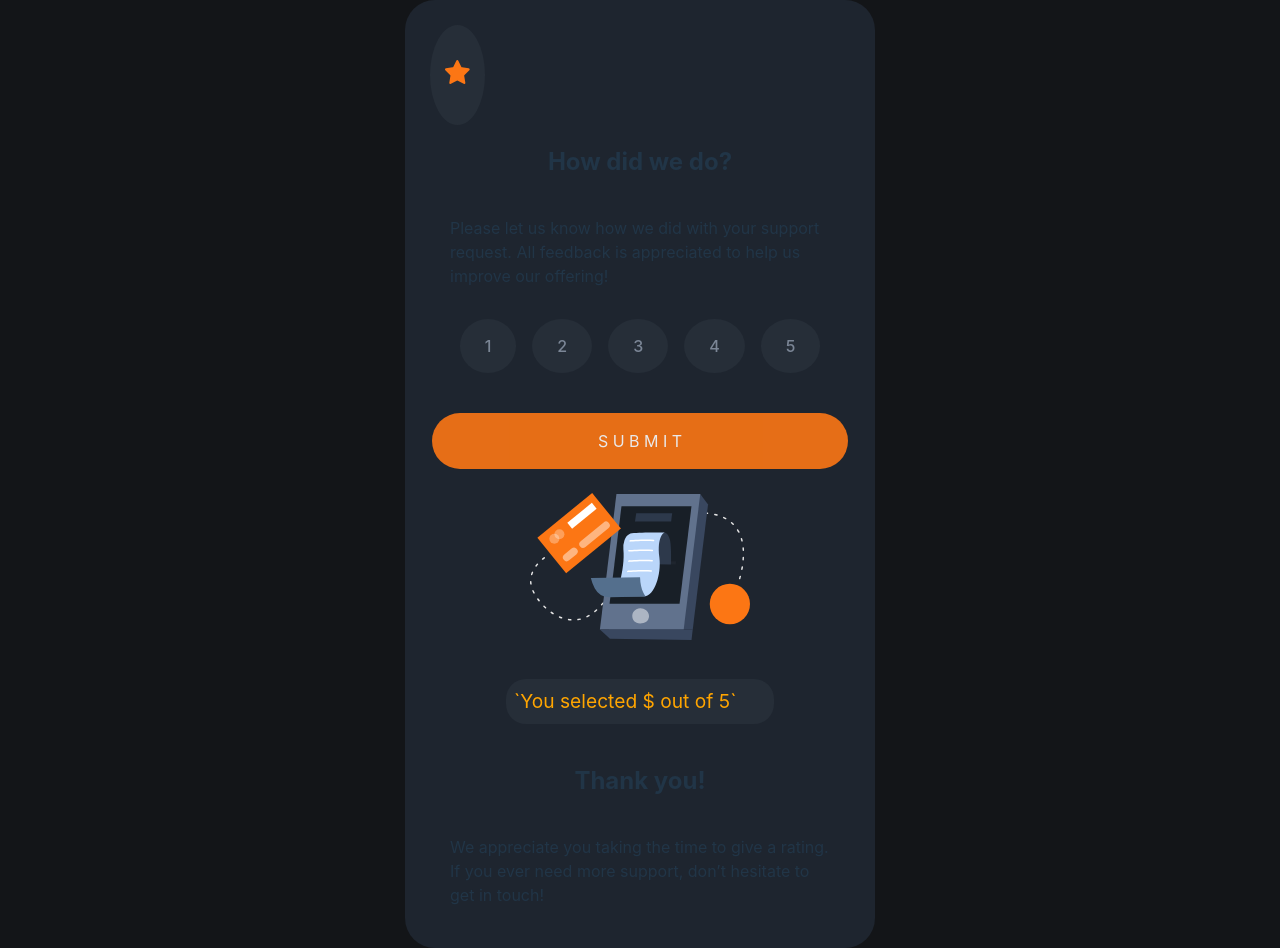
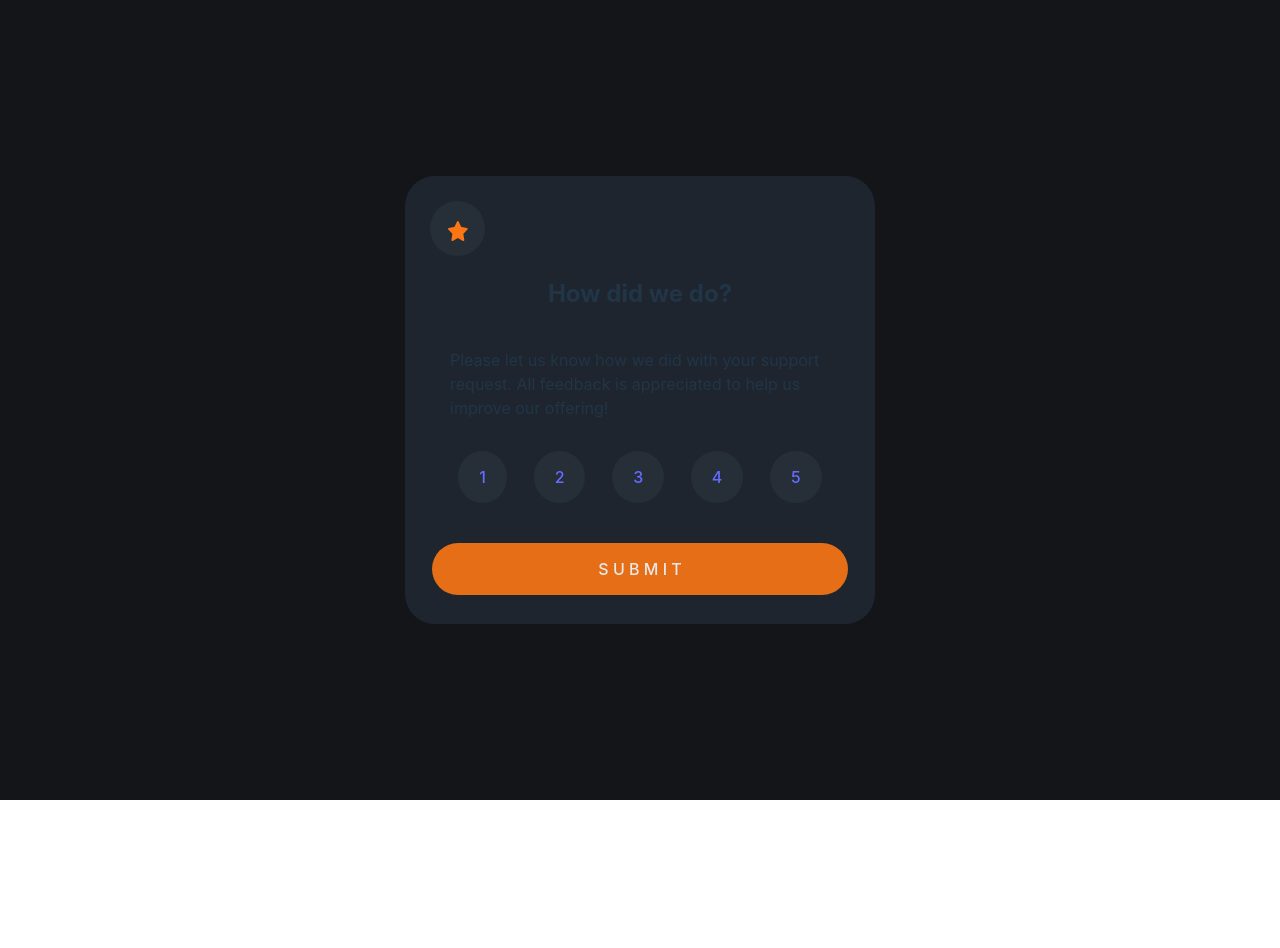
Before and after one commit to gionare/interactive-rating-component, a React (Vite) app: page / in a window 1280 px wide. After the commit the page ends 800 px from the top, so only its background shows below. Built offline with nearby package versions, Linux system fonts and the light colour scheme.

Commit message:
final all functions are working

```diff
--- a/src/App.css
+++ b/src/App.css
@@ -6,6 +6,8 @@
 
   border-radius: 30px;
   background-color: #1e252f;
+  /* background: #131518; */
   width: 420px;
+  /* height: 100vh; */
   padding: 25px;
 }
--- a/src/App.jsx
+++ b/src/App.jsx
@@ -1,20 +1,26 @@
+import { useState } from "react"; // to be able to use props, useState
 import "./App.css";
 import Header from "./components/Header/Header";
 import Score from "./components/Score/Score";
 import Btn from "./components/Btn/Btn";
 import ThankYouCard from "./components/ThankYouCard/ThankYouCard";
-import { useState } from "react";
-import viteLogo from "/vite.svg";
 
 function App() {
-  const [count, setCount] = useState(0);
+  const [submit, setSubmit] = useState(false); // using props for Btn.jsx
+  const [rate, setRate] = useState(); // brought it from local Score.js and will give it back as an props.rate
 
   return (
+    // state lifting is happening here e.x rate={rate}
     <div className="card">
-      <Header />
-      <Score />
-      <Btn />
-      <ThankYouCard />
+      {submit ? (
+        <ThankYouCard rate={rate} />
+      ) : (
+        <>
+          <Header />
+          <Score rate={rate} setRate={setRate} />
+          <Btn setSubmit={setSubmit} rate={rate} />
+        </>
+      )}
     </div>
   );
 }
--- a/src/components/Btn/Btn.jsx
+++ b/src/components/Btn/Btn.jsx
@@ -1,10 +1,22 @@
 import React from "react";
 import "./Btn.css";
 
-export default function Btn() {
+export default function Btn(props) {
   return (
     <>
-      <buttom className="button"> S U B M I T </buttom>
+      <button
+        className="button"
+        onClick={() => {
+          if (props.rate) {
+            props.setSubmit(true);
+            console.log("Submission is happening");
+          }
+        }}
+      >
+        S U B M I T{" "}
+      </button>
     </>
   );
 }
+
+// props is coming from app.jsx
--- a/src/components/Header/Header.css
+++ b/src/components/Header/Header.css
@@ -2,11 +2,15 @@ h2 {
   font-size: 3vh;
 }
 .img-div {
-  width: 25px;
+  width: 55px;
+  height: 55px;
   border-radius: 50%;
-  padding: 15px;
-  background: #262e38;
+  background-color: #262e38;
+  display: flex;
+  justify-content: center; /* Center horizontally */
+  align-items: center; /* Center vertically */
 }
 .star-img {
-  width: 25px;
+  width: 20px; /* Set width of the star image */
+  height: 20px; /* Set height of the star image */
 }
--- a/src/components/Header/Header.jsx
+++ b/src/components/Header/Header.jsx
@@ -1,3 +1,4 @@
+import star from "../../assets/icon-star.svg";
 import React from "react";
 import "./Header.css";
 
@@ -5,7 +6,7 @@ export default function Header() {
   return (
     <>
       <div className="img-div">
-        <img className="star-img" src="./public/icon-star.svg" alt="star" />
+        <img className="star-img" src={star} alt="star" />
       </div>
       <h2> How did we do?</h2>
       <p>
--- a/src/components/Score/Score.css
+++ b/src/components/Score/Score.css
@@ -1,22 +1,24 @@
 .pagination {
+  /* border: solid; */
   display: flex;
-  margin: auto;
-  gap: 2vh;
+  justify-content: space-around;
+
   padding: 15px;
 }
 
-.pagination a {
+.pagination button {
   background: #262e38;
+  color: #6f4d4d;
   border-radius: 50%;
-  color: #7b8696;
-  padding: 15px 25px;
+  padding: 15px 20px;
   transition: background-color 0.3s;
 }
 
-.pagination a.active {
-  background-color: #4caf50;
+button:hover:not(.active) {
+  background-color: #ddd;
+}
+
+.pagination .active {
+  background-color: #fc7614;
   color: white;
 }
-.pagination a:hover:not(.active) {
-  background-color: #ddd;
-}
--- a/src/components/Score/Score.jsx
+++ b/src/components/Score/Score.jsx
@@ -1,15 +1,22 @@
-import React from "react";
+import React, { useState } from "react";
 import "./Score.css";
 
-export default function Score() {
-  // FIXME: onclick, need to give: class="active"
+export default function Score(props) {
+  let buttons = [1, 2, 3, 4, 5];
+  console.log("selected rate is: " + props.rate);
   return (
-    <div class="pagination">
-      <a href="#">1</a>
-      <a href="#">2</a>
-      <a href="#">3</a>
-      <a href="#">4</a>
-      <a href="#">5</a>
+    <div className="pagination">
+      {buttons.map((item) => (
+        <button
+          onClick={() => {
+            props.setRate(item);
+          }}
+          key={item} // neccessary when mapping, or Math.random(), its kinda Id
+          className={item == props.rate ? "active" : ""}
+        >
+          <a href="#"> {item} </a>
+        </button>
+      ))}
     </div>
   );
 }
--- a/src/components/ThankYouCard/ThankYouCard.jsx
+++ b/src/components/ThankYouCard/ThankYouCard.jsx
@@ -1,11 +1,11 @@
 import React from "react";
 import "./ThankYouCard.css";
 
-export default function ThankYouCard() {
+export default function ThankYouCard(props) {
   return (
     <>
       <img src="./public/illustration-thank-you.svg" alt="thank you" />
-      <p className="selected-score">`You selected ${} out of 5`</p>
+      <p className="selected-score">You selected {props.rate} out of 5</p>
       <h2>Thank you!</h2>
       <p>
         We appreciate you taking the time to give a rating. If you ever need
```
Also changed, not shown: src/assets/icon-star.svg (renamed from public/icon-star.svg), 1 other file (tests, documents, lock files or other folders).
